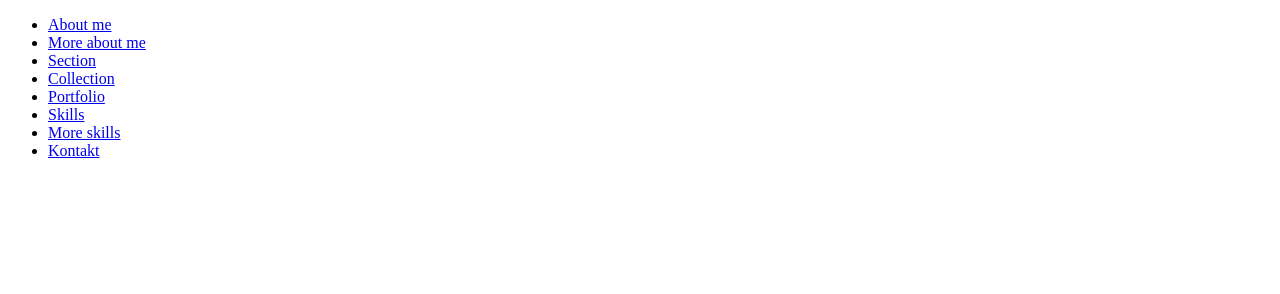
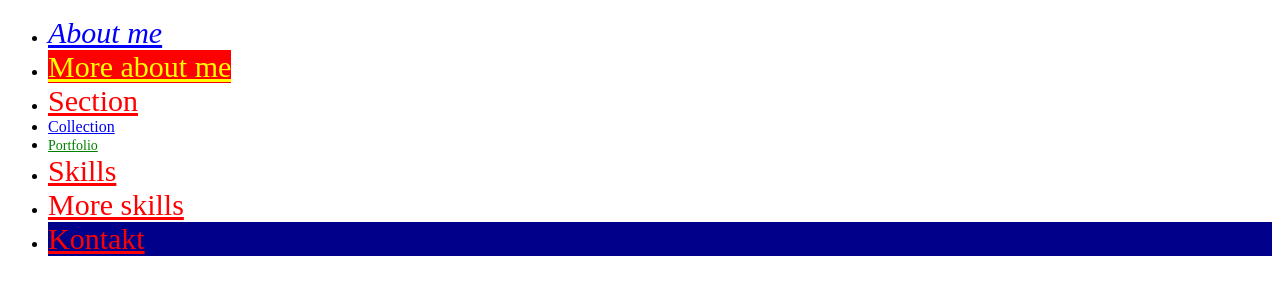
Before and after one commit to DawidGaleziewski/akademia108-css-1, a plain HTML site: page 3-selektory attrybutów/css/index.html in a window 1280 px wide. Drawn offline with Linux system fonts and the light colour scheme.

Commit message:
added attribute selectors

```diff
--- a/3-selektory attrybutów/css/css/styles.css
+++ b/3-selektory attrybutów/css/css/styles.css
@@ -0,0 +1,31 @@
+[title]{
+    font-size: 30px;
+    color: red;
+}
+
+[title="About me"]{
+    color: blue;
+    font-style: italic;
+}
+
+[title*="olio"]{
+    color: green;
+    font-size: 14px;
+}
+
+/* ps those are case senstivie */
+
+/* na początku */
+[title^="More"]{
+    background-color: blueviolet;
+}
+
+/* na końcu */
+[title$="More"]{
+    background-color:red;
+    color: yellow;
+}
+
+li:last-child {
+    background-color: darkblue;
+}
--- a/3-selektory attrybutów/css/index.html
+++ b/3-selektory attrybutów/css/index.html
@@ -15,13 +15,13 @@
                 <a href="#about" title="About me">About me</a>
             </li>
             <li>
-                <a href="#about-more" title="More about more">More about me</a>
+                <a href="#about-more" title="More about More">More about me</a>
             </li>
             <li>
                 <a href="#section" title="Section">Section</a>
             </li>
             <li>
-                <a href="#collection" title="Collection">Collection</a>
+                <a href="#collection More">Collection</a>
             </li>
             <li>
                 <a href="#portfolio" title="Portfolio">Portfolio</a>
```
Also changed, not shown: notes.txt.
